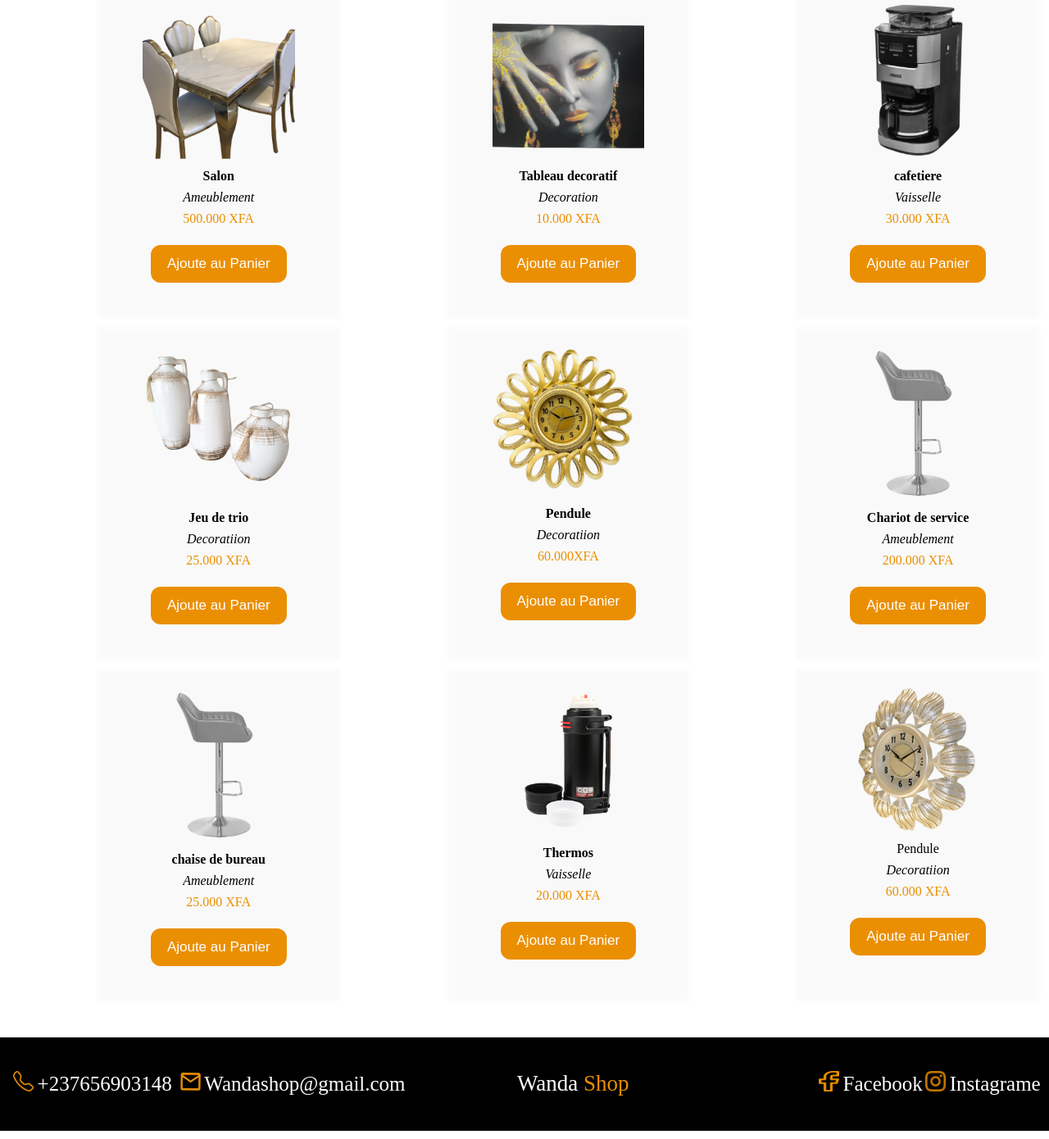
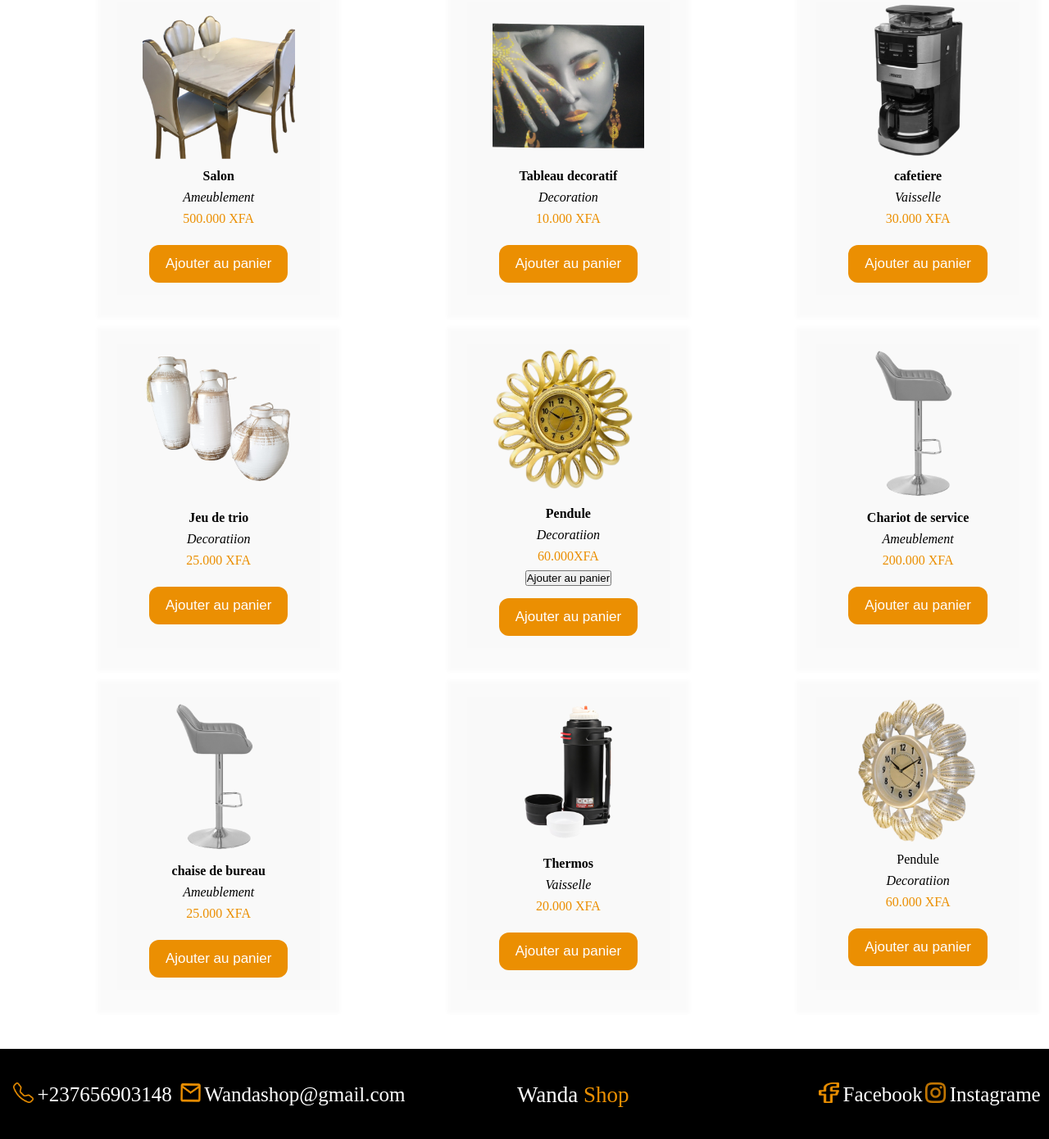
Before and after one commit to sighakalaurent/ProjetEcommerce, a plain HTML site: page tousproduits.html in a window 1280 px wide. Shown: the part 398-1788 px from the top of the page at 82% size. Drawn offline with Linux system fonts and the light colour scheme.

Commit message:
Modification dans tout les produits

```diff
--- a/tousproduits.html
+++ b/tousproduits.html
@@ -64,7 +64,7 @@
                 <p>500.000 XFA</p>
             </div>
 
-            <div class="btn"><button>Ajoute au Panier</button></div>
+            <div class="btn"><button id="btn_produits" onclick="redirigerVersWhatsApp()">Ajouter au panier</button></div>
         </div>
         <div class="produits">
             <div class="image"> <img src="../asset/img/improduits/images2.png" alt="">
@@ -79,7 +79,7 @@
                 <p>10.000 XFA</p>
             </div>
 
-            <div class="btn"><button>Ajoute au Panier</button></div>
+            <div class="btn"><button id="btn_produits" onclick="redirigerVersWhatsApp()">Ajouter au panier</button></div>
         </div>
         <div class="produits">
             <div class="image"> <img src="../asset/img/improduits/images3.png" alt="">
@@ -94,7 +94,7 @@
                 <p>30.000 XFA</p>
             </div>
 
-            <div class="btn"><button>Ajoute au Panier</button></div>
+            <div class="btn"><button id="btn_produits" onclick="redirigerVersWhatsApp()">Ajouter au panier</button></div>
         </div>
         <div class="produits">
             <div class="image"> <img src="../asset/img/improduits/images4.png" alt="">
@@ -109,7 +109,7 @@
                 <p>25.000 XFA</p>
             </div>
 
-            <div class="btn"><button>Ajoute au Panier</button></div>
+            <div class="btn"><button id="btn_produits" onclick="redirigerVersWhatsApp()">Ajouter au panier</button></div>
         </div>
         <div class="produits">
             <div class="image"> <img src="../asset/img/improduits/images10.png" alt="">
@@ -123,8 +123,10 @@
             <div class="p3">
                 <p>60.000XFA</p>
             </div>
+            <button id="btn_produits" onclick="redirigerVersWhatsApp()">Ajouter au panier</button>
 
-            <div class="btn"><button>Ajoute au Panier</button></div>
+
+            <div class="btn"><button id="btn_produits" onclick="redirigerVersWhatsApp()">Ajouter au panier</button></div>
         </div>
         <div class="produits">
             <div class="image"> <img src="../asset/img/improduits/images6.png" alt="">
@@ -139,7 +141,7 @@
                 <p>200.000 XFA</p>
             </div>
 
-            <div class="btn"><button>Ajoute au Panier</button></div>
+            <div class="btn"><button id="btn_produits" onclick="redirigerVersWhatsApp()">Ajouter au panier</button></div>
         </div>
         <div class="produits">
             <div class="image"> <img src="../asset/img/improduits/images6.png" alt="">
@@ -154,7 +156,7 @@
                 <p>25.000 XFA</p>
             </div>
 
-            <div class="btn"><button>Ajoute au Panier</button></div>
+            <div class="btn"><button id="btn_produits" onclick="redirigerVersWhatsApp()">Ajouter au panier</button></div>
         </div>
         <div class="produits">
             <div class="image"> <img src="../asset/img/improduits/images8.png" alt="">
@@ -169,7 +171,7 @@
                 <p>20.000 XFA</p>
             </div>
 
-            <div class="btn"><button>Ajoute au Panier</button></div>
+            <div class="btn"><button id="btn_produits" onclick="redirigerVersWhatsApp()">Ajouter au panier</button></div>
         </div>
         <div class="produits">
             <div class="image"> <img src="../asset/img/improduits/images9.png" alt="">
@@ -184,7 +186,7 @@
                 <p>60.000 XFA</p>
             </div>
 
-            <div class="btn"><button>Ajoute au Panier</button></div>
+            <div class="btn"><button id="btn_produits" onclick="redirigerVersWhatsApp()">Ajouter au panier</button></div>
         </div>
     </div>
     <footer>
```
Also changed, not shown: api.html (+26 -0 lines), cspell.json (+19 -1 lines).
